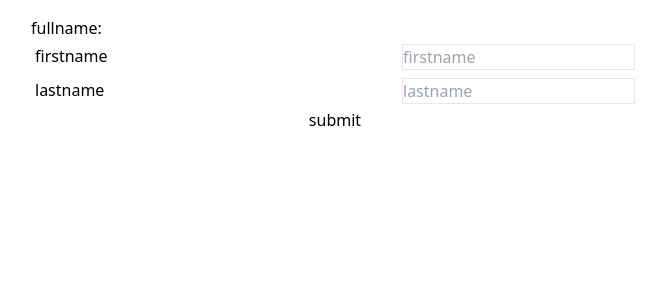
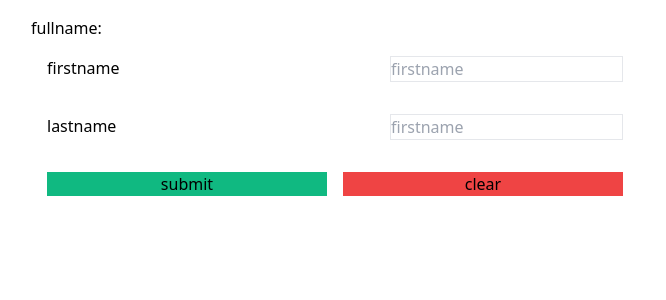
Before and after one commit to pongsathonwon/statemx, a React (Vite) app: page / in a window 1280 px wide. Shown: the top 300 px of the page, without its empty margins (305-971 px from the left). Built offline with nearby package versions, Linux system fonts and the light colour scheme.

Commit message:
extract component

```diff
--- a/src/App.tsx
+++ b/src/App.tsx
@@ -1,6 +1,7 @@
 import { FormEvent, useEffect, useState } from "react";
+import FormInput from "./components/FormInput";
 
-type NameState = {
+export type NameState = {
   firstname: string;
   lastname: string;
 };
@@ -40,35 +41,33 @@ const App = () => {
     <form onSubmit={handleSubmit} className="flex flex-col mx-auto w-1/2 p-4">
       {toast && <div>{toast}</div>}
       <div>fullname: {fullnameText}</div>
-      <label htmlFor="fName" className="flex justify-between p-1">
-        firstname
-        <input
-          className="border"
-          value={fullname.firstname}
-          onChange={({ target }) =>
-            setFullname((p) => ({ ...p, [target.name]: target.value }))
-          }
-          type="text"
-          id="fName"
-          name="firstname"
-          placeholder="firstname"
-        />
-      </label>
-      <label htmlFor="lName" className="flex justify-between p-1">
-        lastname
-        <input
-          className="border"
-          value={fullname.lastname}
-          onChange={({ target }) =>
-            setFullname((p) => ({ ...p, [target.name]: target.value }))
-          }
-          type="text"
-          id="lName"
-          name="lastname"
-          placeholder="lastname"
-        />
-      </label>
-      <button type="submit">submit</button>
+      <FormInput
+        {...{
+          inputName: "firstname",
+          fullname,
+          setFullname,
+          labelText: "firstname",
+        }}
+      />
+      <FormInput
+        {...{
+          inputName: "lastname",
+          fullname,
+          setFullname,
+          labelText: "lastname",
+        }}
+      />
+      <div className="flex p-4 justify-between gap-4">
+        <button className="flex-1 bg-emerald-500" type="submit">
+          submit
+        </button>
+        <button
+          className="flex-1 bg-red-500"
+          onClick={() => setFullname(initState)}
+        >
+          clear
+        </button>
+      </div>
     </form>
   );
 };
--- /dev/null
+++ b/src/components/FormInput.tsx
@@ -0,0 +1,35 @@
+import { Dispatch, SetStateAction } from "react";
+import { NameState } from "../App";
+
+type FormInputProps<T extends Record<string, unknown>> = {
+  labelText: string;
+  inputName: keyof T;
+  fullname: T;
+  setFullname: Dispatch<SetStateAction<T>>;
+};
+
+function FormInput({
+  labelText,
+  inputName,
+  fullname,
+  setFullname,
+}: FormInputProps<NameState>) {
+  return (
+    <label htmlFor={`id-${inputName}`} className="flex justify-between p-4">
+      {labelText}
+      <input
+        className="border"
+        value={fullname[inputName]}
+        onChange={({ target }) =>
+          setFullname((p) => ({ ...p, [target.name]: target.value }))
+        }
+        type="text"
+        id={`id-${inputName}`}
+        name={inputName}
+        placeholder="firstname"
+      />
+    </label>
+  );
+}
+
+export default FormInput;
```
